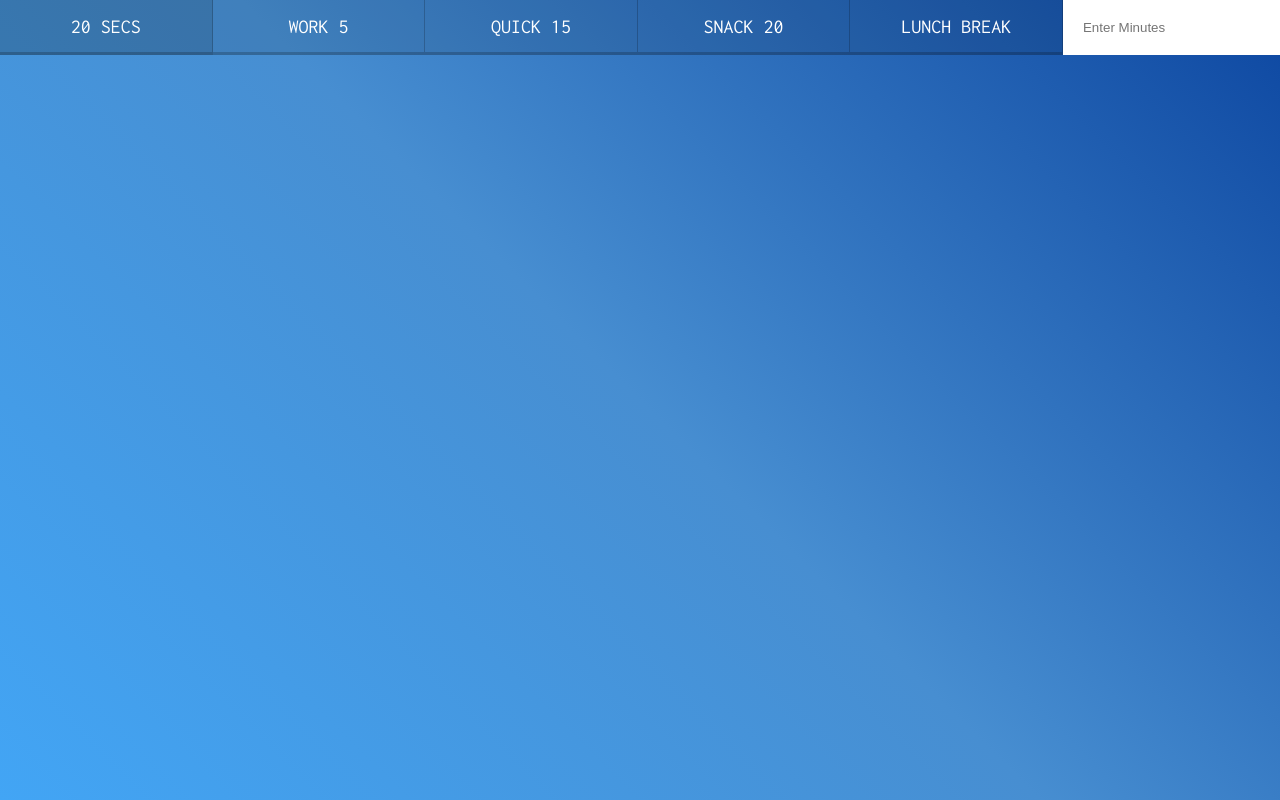
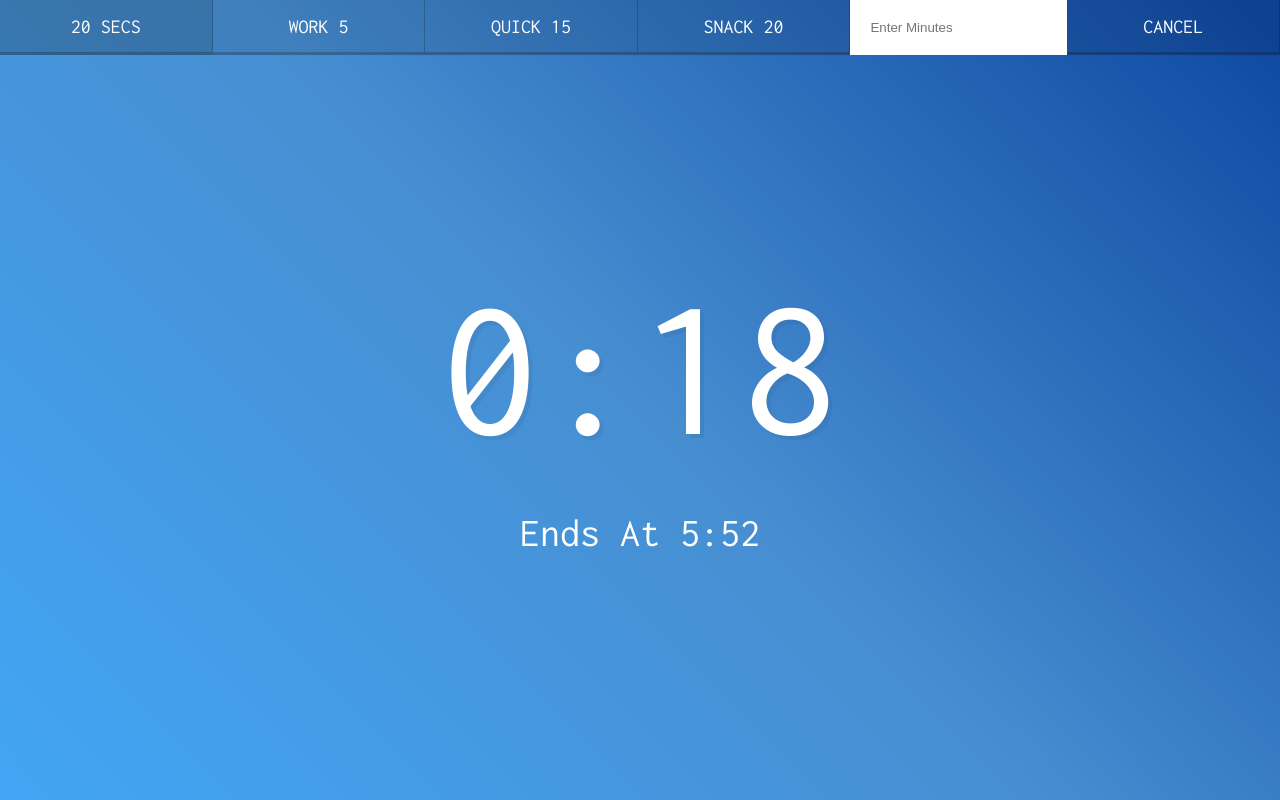
Before and after one commit to gaurangrshah/js30430, a website built with Parcel: page countdown-timer/index.html in a window 1280 px wide. Both pictures are taken after a click on the button "20 SECS". Built offline with nearby package versions, Linux system fonts and the light colour scheme.

Commit message:
completes 29 countdown tiemrs

```diff
--- a/countdown-timer/index.html
+++ b/countdown-timer/index.html
@@ -17,10 +17,10 @@
         <button data-time="300" class="timer__button">Work 5</button>
         <button data-time="900" class="timer__button">Quick 15</button>
         <button data-time="1200" class="timer__button">Snack 20</button>
-        <button data-time="3600" class="timer__button">Lunch Break</button>
         <form name="customForm" id="custom">
           <input type="text" name="minutes" placeholder="Enter Minutes" />
         </form>
+        <button class="timer__button cancel">Cancel</button>
       </div>
       <div class="display">
         <h1 class="display__time-left"></h1>
@@ -28,6 +28,6 @@
       </div>
     </div>
 
-    <script src="scripts-START.js"></script>
+    <script src="scripts.js"></script>
   </body>
 </html>
--- a/countdown-timer/scripts.js
+++ b/countdown-timer/scripts.js
@@ -0,0 +1,72 @@
+let countdown;
+const timerDisplay = document.querySelector('.display__time-left');
+const endTime = document.querySelector('.display__end-time');
+const buttons = document.querySelectorAll('[data-time]');
+const cancelButton = document.querySelector('.cancel');
+
+function timer(seconds) {
+  // clear any previously set timers
+  clearInterval(countdown);
+
+  const now = Date.now(); // get current timestamp
+  const then = now + seconds * 1000; // set ms
+  displayTimeLeft(seconds); // runs twice to make sure the displayed time gets updated first
+  displayEndTime(then);
+  countdown = setInterval(() => {
+    // set interval based on current time
+    const secondsLeft = Math.round((then - Date.now()) / 1000);
+    // check time at each interval
+    // check if timer should be stopped
+    if (secondsLeft < 0) {
+      clearInterval(countdown); // clearInterval
+      return;
+    }
+    // console.log(secondsLeft);
+    displayTimeLeft(secondsLeft); // second run to make sure the correct time is displayed
+  }, 1000);
+}
+
+function displayTimeLeft(seconds) {
+  const minutes = Math.floor(seconds / 60);
+  const remainderSeconds = seconds % 60;
+  const display = `${minutes}:${
+    remainderSeconds < 10 ? '0' : ''
+  }${remainderSeconds}`;
+  document.title = display;
+  // display timer with updates:
+  timerDisplay.textContent = display;
+  // console.log(minutes, remainderSeconds);
+}
+
+function displayEndTime(timestamp) {
+  // displays actual time when timer will end
+  const end = new Date(timestamp); // create new date object from end timestamp
+  const hour = end.getHours();
+  // adjust hours from 24hr to 12hr format
+  const adjustedHour = hour > 12 ? hour - 12 : hour;
+  const minutes = end.getMinutes();
+
+  // display endTime output:
+  endTime.textContent = `Ends At ${adjustedHour}:${
+    minutes < 10 ? '0' : ''
+  }${minutes}`;
+}
+
+function startTimer() {
+  const seconds = parseInt(this.dataset.time);
+  // console.log(seconds);
+  timer(seconds);
+}
+
+buttons.forEach(button => button.addEventListener('click', startTimer));
+document.customForm.addEventListener('submit', function() {
+  e.preventDefault(); // stop from running
+  const mins = this.minutes.value; // grab mins from form
+  // console.log(mins);
+  timer(mins * 60);
+  this.reset();
+});
+
+cancelButton.addEventListener('click', function() {
+  return clearInterval(countdown);
+});
```
